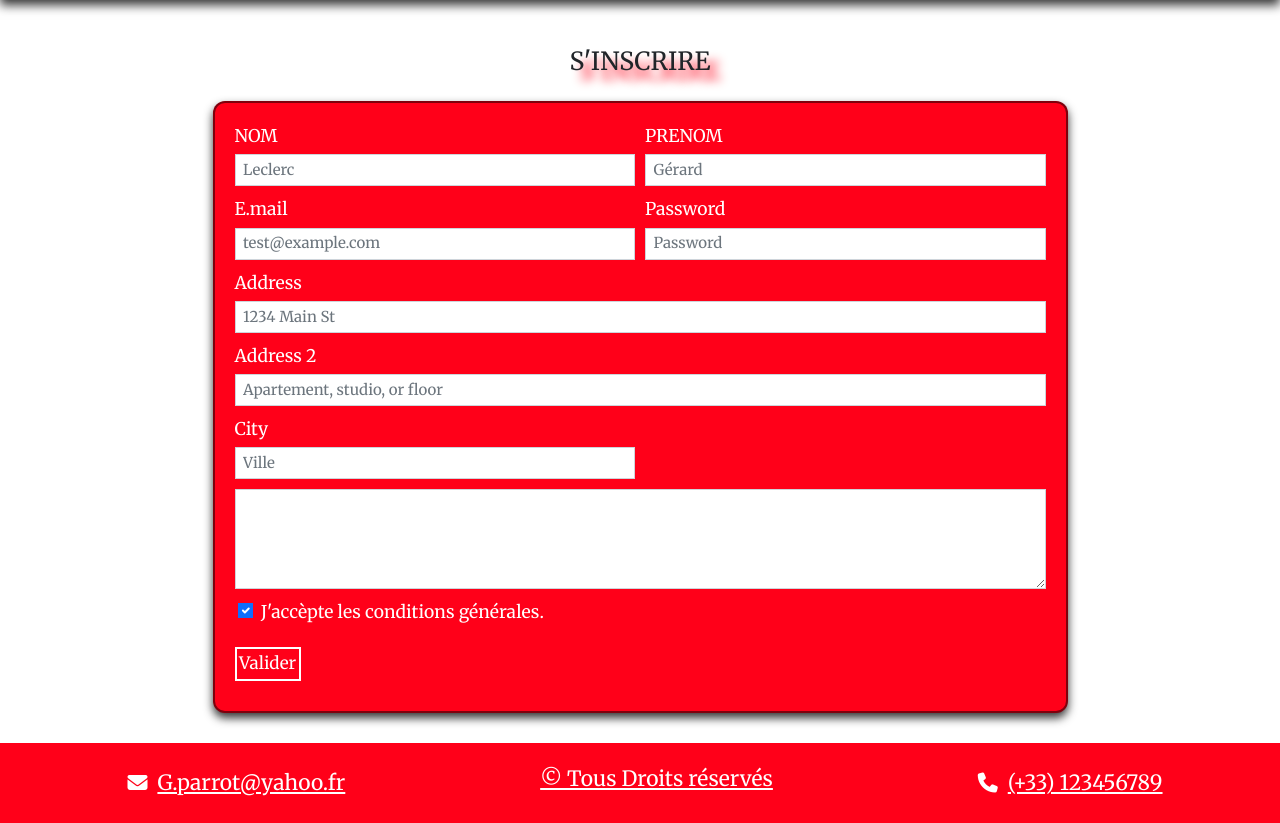
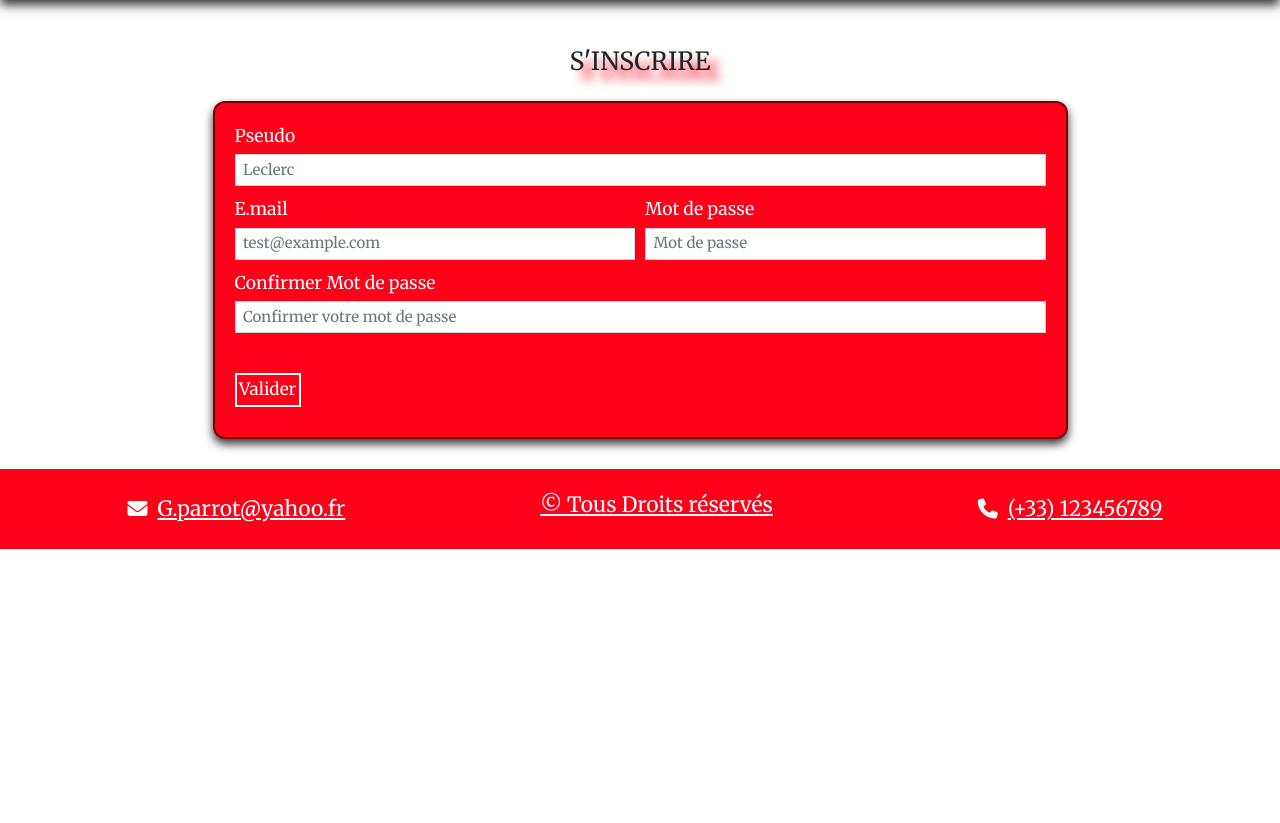
Before and after one commit to akkramm00/GARAGE-V_PARROT, a PHP site: the page made by S'inscrire.php in a window 1280 px wide. Shown: the part 104-927 px from the top of the page. After the commit the page ends 653 px from the top, so only its background shows below. Run offline with PHP 8.4, Linux system fonts and the light colour scheme; some web fonts are replaced.

Commit message:
add connexion.php and inscription-traitment.php

```diff
--- a/S'inscrire.php
+++ b/S'inscrire.php
@@ -1,6 +1,6 @@
 <?php
 
-require_once __DIR__ . "/config/config_inscription.php";
+require_once __DIR__ . "/config/inscription_traitement.php";
 require_once __DIR__ . "/Templates/header.php";
 require_once __DIR__ . "/Templates/form.php";
 require_once __DIR__ . "/Templates/footer.php";
--- a/Templates/form.php
+++ b/Templates/form.php
@@ -31,52 +31,30 @@
             <h1 class="center text-center">S'INSCRIRE</h1>
         </div>
         <div class="col-9 mx-auto inscription">
-            <form class="row g-3 " name="contact" method="post" data-netfy="true" action="config_inscription">
+            <form class="row g-3 " name="contact" method="post" data-netfy="true" action="inscription_traitement.php">
 
-                <div class="col-md-6">
-                    <label for="inputnom" class="form-label">NOM</label>
-                    <input type="text" name="NOM" class="form-control rounded-0" id="inputnom" placeholder="Leclerc">
-                </div>
-                <div class="col-md-6">
-                    <label for="inputprenom" class="form-label">PRENOM</label>
-                    <input type="text" name="PRENOM" class="form-control rounded-0" id="inputrenom" placeholder="Gérard">
+                <div class="col-md-12">
+                    <label for="inputnom" class="form-label">Pseudo</label>
+                    <input type="text" name="pseudo" class="form-control rounded-0" id="inputnom" placeholder="Leclerc">
                 </div>
                 <div class="col-md-6">
                     <label for="inputEmail4" class="form-label">E.mail</label>
-                    <input type="email" name="E.mail" class="form-control rounded-0" id="inputEmail4" placeholder="test@example.com">
+                    <input type="email" name="email" class="form-control rounded-0" id="inputEmail4" placeholder="test@example.com" autocomplete="off">
                 </div>
                 <div class="col-md-6">
-                    <label for="inputPassword4" class="form-label">Password</label>
-                    <input type="password" name="Password" class="form-control rounded-0" id="inputPassword4" placeholder="Password" required>
+                    <label for="inputPassword4" class="form-label">Mot de passe</label>
+                    <input type="password" name="password" class="form-control rounded-0" id="inputPassword4" placeholder="Mot de passe" required autocomplete="off">
                 </div>
                 <div class="col-12">
-                    <label for="inputAddress" class="form-label">Address</label>
-                    <input type="text" name="Address" class="form-control rounded-0" id="inputAddress" placeholder="1234 Main St">
+                    <label for="inputAddress" class="form-label">Confirmer Mot de passe</label>
+                    <input type="text" name="password_retype" class="form-control rounded-0" id="inputAddress" placeholder="Confirmer votre mot de passe" autocomplete="off">
                 </div>
                 <div class="col-12">
-                    <label for="inputAddress2" class="form-label">Address 2</label>
-                    <input type="text" name="Address 2" class="form-control rounded-0" id="inputAddress2" placeholder="Apartement, studio, or floor">
+                    <button type="submit" class="btn btn-primary Sign rounded-0 p-1 my-5 mb-3">Valider</button>
                 </div>
-                <div class="col-md-6">
-                    <label for="inputCity" class="form-label">City</label>
-                    <input type="text" name="City" class="form-control rounded-0" id="inputCity" placeholder="Ville">
-                </div>
-                <div class="form-floating ">
-                    <textarea name="commentaire" class="form-control rounded-0" placeholder="laissez-nous un commentaire" id="floatingTextarea2" style="height: 100px"></textarea>
-                    <label for="floatingTextarea2"></label>
-                </div>
-                <div class="col-12">
-                    <div class="form-check">
-                        <input class="form-check-input rounded-0" type="checkbox" id="gridCheck" checked>
-                        <label class="form-check-label" for="gridCheck">
-                            J'accèpte les conditions générales.
-                        </label>
-                    </div>
-                </div>
-                <div class="col-12">
-                    <button type="submit" class="btn btn-primary Sign rounded-0 p-1 mb-3">Valider</button>
-                </div>
-            </form>
         </div>
+
+        </form>
     </div>
 </div>
+</div>
--- a/Templates/login.php
+++ b/Templates/login.php
@@ -8,11 +8,6 @@
         <input type="password" name="password" required placeholder="Password" class="box">
         <p>Mot de passe oublier <a href="#">Click Here</a></p>
         <button class="btn">Se connecter</button>
-        <p>Or Login Width</p>
-        <div class="buttons">
-            <a href="#" class="btn">Google</a>
-            <a href="#" class="btn">Facebook</a>
-        </div>
         <div class="buttons">
             <a href="S'inscrire.php" class="btn">Inscription</a>
         </div>
--- a/config/config_inscription.php
+++ /dev/null
@@ -1,58 +0,0 @@
-<?php
-// Démarrer la session
-session_start();
-require_once 'config.php';
-
-// Vérifier si le formulaire a été soumis
-if (
-    isset($_POST['NOM'])
-    && isset($_POST['PRENOM'])
-    && isset($_POST['E.mail'])
-    && isset($_POST['Password'])
-    && isset($_POST['Address'])
-    && isset($_POST['Address 2'])
-    && isset($_POST['City'])
-    && isset($_POST['commentaire'])
-) {
-    // Récupérer les valeurs des champs du formulaire
-    $nom = htmlspecialchars($_POST['NOM']);
-    $prenom = htmlspecialchars($_POST['PRENOM']);
-    $email = htmlspecialchars($_POST['E.mail']);
-    $password  = htmlspecialchars($_POST['Password']);
-    $address = htmlspecialchars($_POST['Address']);
-    $address2 = htmlspecialchars($_POST['Address 2']);
-    $city = htmlspecialchars($_POST['City']);
-    $commentaire = htmlspecialchars($_POST['commentaire']);
-
-    $check = $bdd->prepare('SELECT NOM, PRENOM, Password FROM users WHERE email = ?');
-    $check->execute(array('email'));
-    $data = $check->fetch();
-    $row = $check->rowCount();
-
-    if ($row == 0) {
-        if (strlen($nom) <= 100) {
-            if (strlen($prenom) <= 100) {
-                if (filter_var($email, FILTER_VALIDATE_EMAIL)) {
-                    if (strlen($password) <= 7) {
-                        $password = hash("sha256", $password);
-                        $ip = $_SERVER["REMOTE_ADDR"];
-                        echo "Votre mot de passe doit faire minimum 7 caractères";
-
-                        $insert = $bdd->prepare("INSERT INTO formulaire(nom, prenom, email, password, address, address2, city, commentaire) VALUES (:NOM, :PRENOM , :E.mail, :Password, :Address, :Address 2, :City, :ip");
-                        $insert->execute(array(
-                            'NOM' => $nom,
-                            'PRENOM' => $prenom,
-                            'E.mail' => $email,
-                            'password' => $password,
-                            'Address' =>  $address,
-                            'Address 2' => $address2,
-                            'City' =>  $city,
-                            'commentaire' => $commentaire
-                        ));
-                        header("Location: S'inscrire.php?reg_err=success");
-                    } else header("Location: S'inscrire.php?reg_err=password");
-                } else header("Location: S'inscrire.php?reg_err=email");
-            } else header("Location: S'inscrire.php?reg_err=email_length");
-        } else header("Location:S'inscrire.php?reg_err = nom_length");
-    } else header("Location:S'inscrire.php?reg_err=already");
-}
--- /dev/null
+++ b/config/inscription_traitement.php
@@ -0,0 +1,61 @@
+<?php
+// Démarrer la session
+session_start();
+require_once __DIR__ . '/config.php';
+
+// Vérifier si le formulaire a été soumis
+if (
+    isset($_POST['pseudo'])
+    && isset($_POST['email'])
+    && isset($_POST['password'])
+    && isset($_POST['password_retype'])
+) {
+    // Récupérer les valeurs des champs du formulaire
+    $pseudo = htmlspecialchars($_POST['pseudo']);
+    $email = htmlspecialchars($_POST['email']);
+    $password = htmlspecialchars($_POST['password']);
+    $password_retype = htmlspecialchars($_POST['password_retype']);
+
+    $check = $bdd->prepare('SELECT pseudo, email, password FROM utilisateurs WHERE email = ?');
+    $check->execute(array($email));
+    $data = $check->fetch();
+    $row = $check->rowCount();
+
+    if ($row == 0) {
+        if (strlen($pseudo) <= 100) {
+            if (strlen($email) <= 100) {
+                if (filter_var($email, FILTER_VALIDATE_EMAIL)) {
+                    if ($password == $password_retype) {
+                        $password = hash('sha256', $password);
+                        $ip = $_SERVER["REMOTE_ADDR"];
+
+                        $insert = $bdd->prepare('INSERT INTO utilisateurs(pseudo, email, password, ip) VALUES(:pseudo, :email, :password, :ip)');
+                        $insert->execute(array(
+                            'pseudo' => $pseudo,
+                            'email' => $email,
+                            'password' => $password,
+                            'ip' => $ip
+                        ));
+                        header("Location: S'inscrire.php?reg_err=success");
+                        exit();
+                    } else {
+                        header("Location: S'inscrire.php?reg_err=password");
+                        exit();
+                    }
+                } else {
+                    header("Location: S'inscrire.php?reg_err=email");
+                    exit();
+                }
+            } else {
+                header("Location: S'inscrire.php?reg_err=email_length");
+                exit();
+            }
+        } else {
+            header("Location: S'inscrire.php?reg_err=pseudo_length");
+            exit();
+        }
+    } else {
+        header("Location: S'inscrire.php?reg_err=already");
+        exit();
+    }
+}
--- a/index.php
+++ b/index.php
@@ -1,4 +1,5 @@
 <?php
+require_once __DIR__ . "/config/config.php";
 require_once __DIR__ . "/Templates/header.php";
 require_once __DIR__ . "/Templates/login.php";
 require_once __DIR__ . "/Templates/home.php";
```
Also changed, not shown: config/config-login.php (deleted, +0 -25 lines), config/connexion.php (added, +39 -0 lines).
